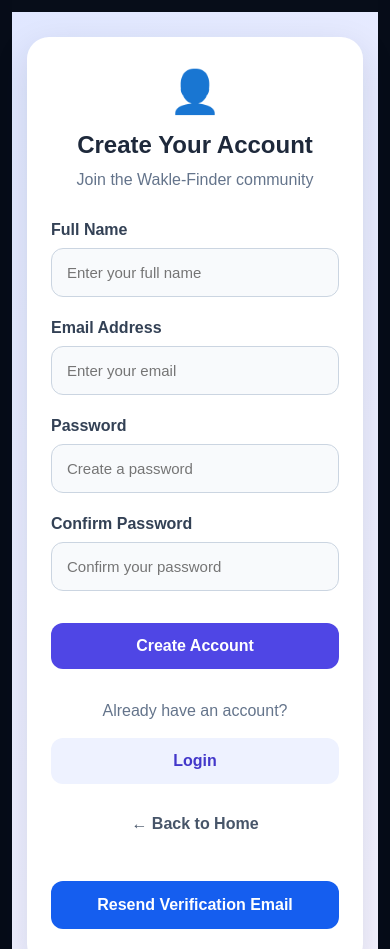
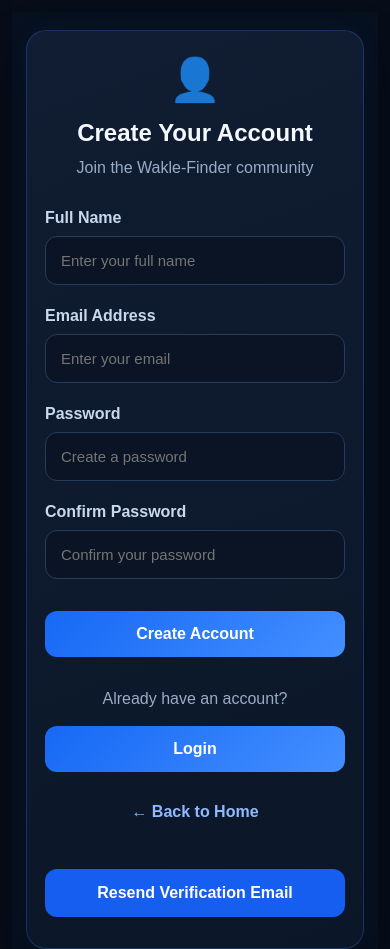
Before and after one commit to Waklekaran/Wakle-finder-, a plain HTML site: page index.html in a window 390 px wide. Shown: the part 1020-1969 px from the top of the page. Drawn offline with nearby package versions, Linux system fonts and the light colour scheme; no server answers.

Commit message:
Add styles for premium login screen
Added styles for the premium centered authentication screen, including layout, colors, and responsive design.

```diff
--- a/style.css
+++ b/style.css
@@ -736,3 +736,102 @@ body:has(#homeScreen:not([style*="display: none"])) main {
     padding: 21px 17px !important;
   }
 }
+/* ===== PREMIUM CENTERED AUTH SCREEN ===== */
+
+#loginScreen.login-screen {
+  width: 100% !important;
+  max-width: 100% !important;
+  min-height: 0 !important;
+  height: auto !important;
+  margin: 0 auto !important;
+  padding: 24px 14px 35px !important;
+  box-sizing: border-box !important;
+
+  background: #07111f !important;
+  display: flex;
+  justify-content: center;
+  align-items: center;
+}
+
+#loginScreen .login-card {
+  width: 100% !important;
+  max-width: 420px !important;
+  margin: 0 auto !important;
+  padding: 28px 22px !important;
+  box-sizing: border-box !important;
+
+  background: linear-gradient(160deg, #101d32, #0b1628) !important;
+  color: #f4f8ff !important;
+
+  border: 1px solid rgba(65, 130, 255, 0.25) !important;
+  border-radius: 24px !important;
+
+  box-shadow:
+    0 15px 45px rgba(0, 0, 0, 0.35),
+    0 0 25px rgba(32, 100, 255, 0.08) !important;
+}
+
+#loginScreen .login-card h2 {
+  color: #f4f8ff !important;
+}
+
+#loginScreen .login-subtitle,
+#loginScreen .signup-text {
+  color: #9aacc5 !important;
+}
+
+#loginScreen .login-icon {
+  color: #59a3ff !important;
+}
+
+#loginScreen .login-field label {
+  color: #c9d8ed !important;
+}
+
+#loginScreen .login-field input {
+  width: 100%;
+  box-sizing: border-box;
+  background: #0a1424 !important;
+  color: #ffffff !important;
+  border: 1px solid #263c5c !important;
+  border-radius: 12px !important;
+}
+
+#loginScreen .login-field input:focus {
+  border-color: #398bff !important;
+  outline: none !important;
+  box-shadow: 0 0 0 3px rgba(42, 115, 255, 0.12);
+}
+
+#loginScreen .login-btn,
+#loginScreen .signup-btn {
+  border-radius: 12px !important;
+  background: linear-gradient(135deg, #1768f5, #438fff) !important;
+  color: white !important;
+  border: none !important;
+}
+
+#loginScreen .back-btn {
+  color: #90baff !important;
+  background: transparent !important;
+}
+
+#loginScreen #authMessage {
+  color: #d8e6ff !important;
+}
+
+#loginScreen button {
+  cursor: pointer;
+}
+
+/* Mobile fit */
+@media (max-width: 480px) {
+  #loginScreen.login-screen {
+    padding: 18px 14px 28px !important;
+  }
+
+  #loginScreen .login-card {
+    padding: 24px 18px !important;
+    border-radius: 20px !important;
+  }
+}
```
